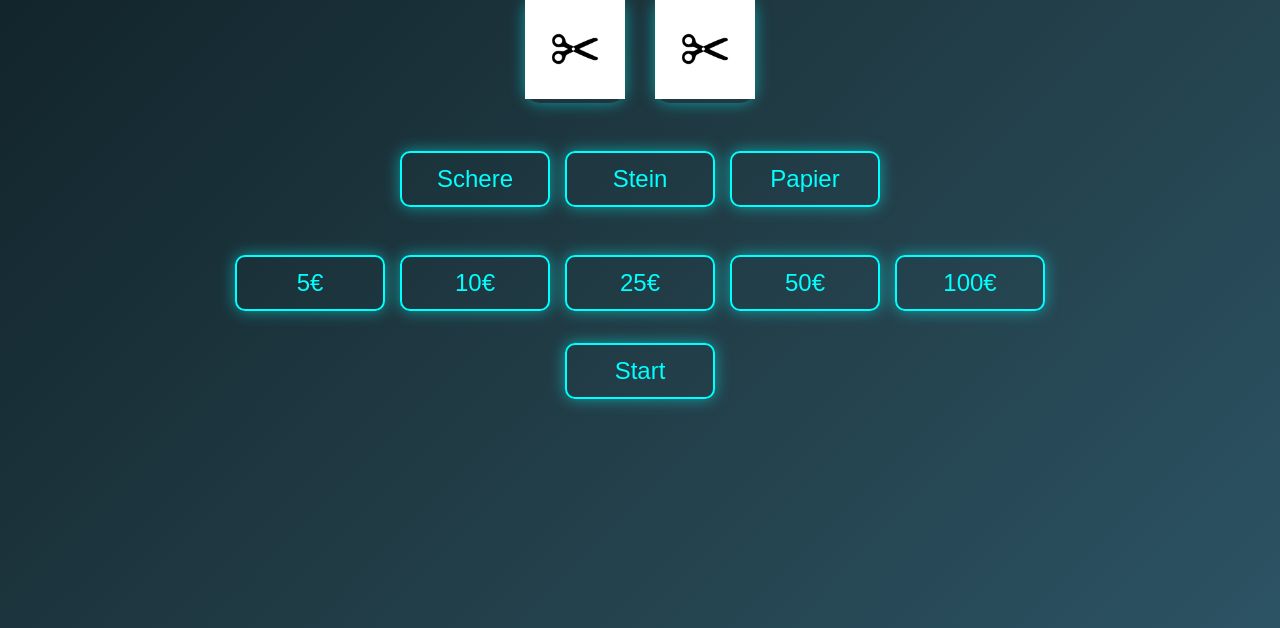
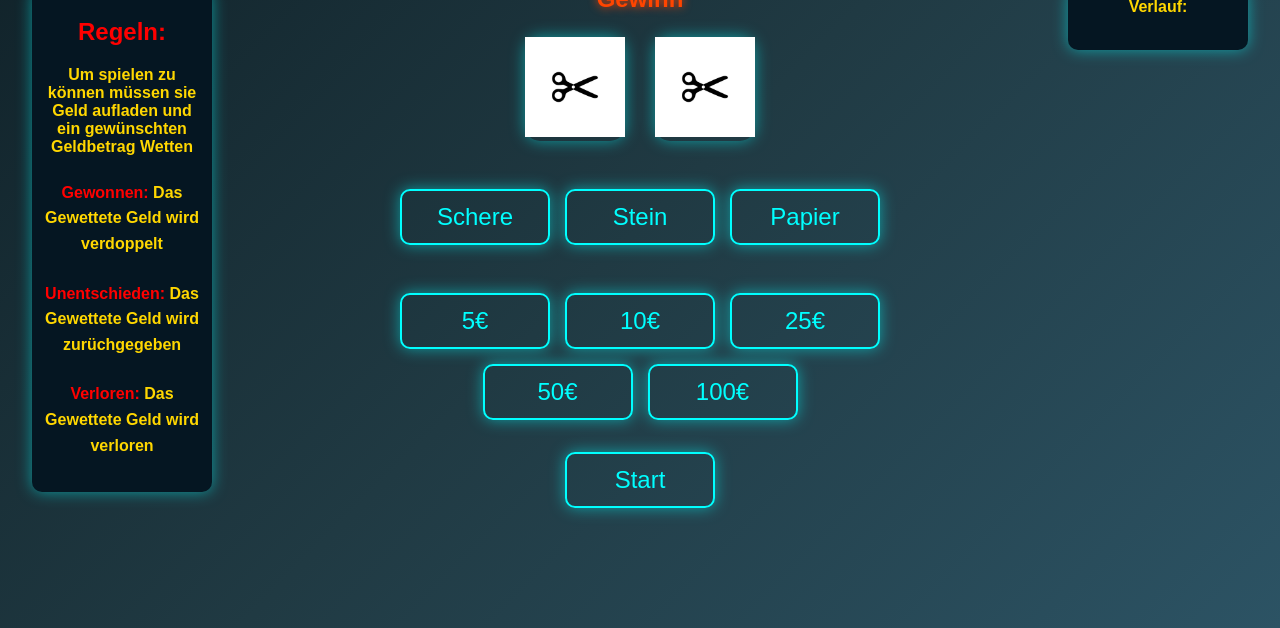
Before and after one commit to Flavio11-12/Webentwicklung, a plain HTML site: page Spiel/Web.html in a window 1280 px wide. Shown: the part 172-800 px from the top of the page. Drawn offline with Linux system fonts and the light colour scheme.

Commit message:
readme update

```diff
--- a/Spiel/Web.html
+++ b/Spiel/Web.html
@@ -27,13 +27,24 @@
                 </div>
             </div>
         </header>
+        <div class="linkes-panel">
+            <h2>Regeln:</h2>
+            <a>Um spielen zu können müssen sie Geld aufladen und ein gewünschten Geldbetrag Wetten</a>
+            <p><a id="Heraustechen">Gewonnen:</a> Das Gewettete Geld wird verdoppelt</p>
+            <p><a id="Heraustechen">Unentschieden:</a> Das Gewettete Geld wird zurüchgegeben</p>
+            <p><a id="Heraustechen">Verloren:</a> Das Gewettete Geld wird verloren</p>
+        </div>
+        <div class="rechtes-panel">
+            <a>Verlauf: <p id="Verlauf"></p></a>
+        </div>
+
+        <div id="Main">
             <a id="WettgeldAnzeige">0€</a>
             <a id="final">Gewinn</a>
             <div class="image-container">
                 <div id="image-wahl"></div>
                 <div id="image-ergebnis"></div>
             </div>
-
             <div>
                 <div class="untereknöpfe" id="Auswahl">
                     <button onclick="benutzerWählt(0)">Schere</button>
@@ -49,6 +60,8 @@
                 <button onclick="einsatzSetzen(100)">100€</button>
             </div>
             <button onclick="spielStarten()" >Start</button>
+        </div>
+
         <script src="script.js"></script>
     </body>
 </html>
--- a/Spiel/script.js
+++ b/Spiel/script.js
@@ -7,11 +7,13 @@ const kontoAnzeige = document.getElementById('KontoAnzeige');
 const zufallsBildAnzeige = document.getElementById('image-ergebnis');
 const auszahlungsBetragInput = document.getElementById('auszahlung_input');
 const benutzerWahlBildAnzeige = document.getElementById('image-wahl');
+const verlauf = document.getElementById('Verlauf');
 
 let benutzerWahlIndex = 0;
 let zufallsErgebnisIndex = 0;
 let bildIndexAnimation = 0;
 
+let verlaufstand = "";
 let kontoStand = 0;
 let einsatzGesetzt = 0;
 
@@ -22,12 +24,15 @@ benutzerWahlBildAnzeige.innerHTML = `<img src="${bildPfadListe[0]}" width="100">
 const gespeicherteDaten = JSON.parse(localStorage.getItem("spielstand"));
 if (gespeicherteDaten) {
     kontoStand = gespeicherteDaten.konto;
+    verlaufstand = gespeicherteDaten.verlaufe;
 }
 aktualisiereAnzeige();
+aktualisiereVerlauf();
 
 function speichereSpielstand() {
     const spielstand = {
-        konto: kontoStand
+        konto: kontoStand,
+        verlaufe: verlaufstand
     };
     localStorage.setItem("spielstand", JSON.stringify(spielstand));
 }
@@ -35,6 +40,10 @@ function speichereSpielstand() {
 function aktualisiereAnzeige() {
     kontoAnzeige.innerHTML = kontoStand + "€";
     einsatzAnzeige.innerHTML = einsatzGesetzt + "€";
+}
+
+function aktualisiereVerlauf() {
+    verlauf.innerHTML += verlaufstand;
 }
 
 function einsatzSetzen(betrag) {
@@ -51,6 +60,12 @@ function einsatzSetzen(betrag) {
 function kontoAufladen(betrag) {
     kontoStand += betrag;
     aktualisiereAnzeige();
+    speichereSpielstand();
+}
+
+function Spielverlauf(auswertung, spielstand){
+    verlaufstand += auswertung + " " + spielstand +  "<br>";
+    verlauf.innerHTML = verlaufstand;
     speichereSpielstand();
 }
 
@@ -97,11 +112,14 @@ function spielAuswerten() {
         gewinn = true;
         spielErgebnisText.innerHTML = "Gewonnen!";
         kontoStand += einsatzGesetzt * 2;
+        Spielverlauf(einsatzGesetzt * 2, spielErgebnisText.innerHTML);
     } else if (benutzerWahlIndex === zufallsErgebnisIndex) {
         spielErgebnisText.innerHTML = "Unentschieden!";
         kontoStand += einsatzGesetzt;
+        Spielverlauf(einsatzGesetzt, spielErgebnisText.innerHTML);
     } else {
         spielErgebnisText.innerHTML = "Verloren!";
+        Spielverlauf(einsatzGesetzt, spielErgebnisText.innerHTML);
     }
 
     einsatzGesetzt = 0;
--- a/Spiel/spielstand.JSON
+++ b/Spiel/spielstand.JSON
@@ -1,6 +1,7 @@
 {
     "benutzer": {
       "name": "Spieler1",
-      "konto": 0
+      "konto": 0,
+      "verlaufe": ""
     }
   }
--- a/Spiel/style.css
+++ b/Spiel/style.css
@@ -1,5 +1,5 @@
 
-  body {
+body {
     background: linear-gradient(135deg, #0f2027, #203a43, #2c5364);
     background-size: cover;
     background-repeat: no-repeat;
@@ -9,6 +9,16 @@
     color: #EAEAEA;
     margin: 0;
     padding: 0;
+}
+
+#Main {
+    position: absolute;
+    top: 50%;
+    left: 50%;
+    transform: translate(-50%, -50%);
+    width: auto;
+    height: auto;
+    text-align: center;
 }
 
 .header {
@@ -166,6 +176,44 @@ a {
     text-shadow: 0 0 10px #FF4500;
 }
 
+.rechtes-panel {
+    position: fixed;
+    right: 2rem;
+    top: 10rem;
+    width: 10rem;
+    background: #051622;
+    padding: 10px;
+    border-radius: 10px;
+    box-shadow: 0 0 15px rgba(0, 255, 255, 0.5);
+}
+
+.linkes-panel {
+    position: fixed;
+    left: 2rem;
+    top: 10rem;
+    width: 10rem;
+    background: #051622;
+    padding: 10px;
+    border-radius: 10px;
+    box-shadow: 0 0 15px rgba(0, 255, 255, 0.5);
+}
+
+p{
+    font-size: 1rem;
+    font-weight: bold;
+    margin: 1.5rem 0;
+    color: #FFD700;
+}
+
+#Heraustechen, h2{
+    color: #ff0000;
+}
+
+#Main{
+    width: auto;         /* Die Breite des Containers passt sich dem Inhalt an */
+    height: auto
+}
+
 
 @media (max-width: 1000px) {
     .header-title{
```
Lines whose indentation alone changed are shown as unchanged.
